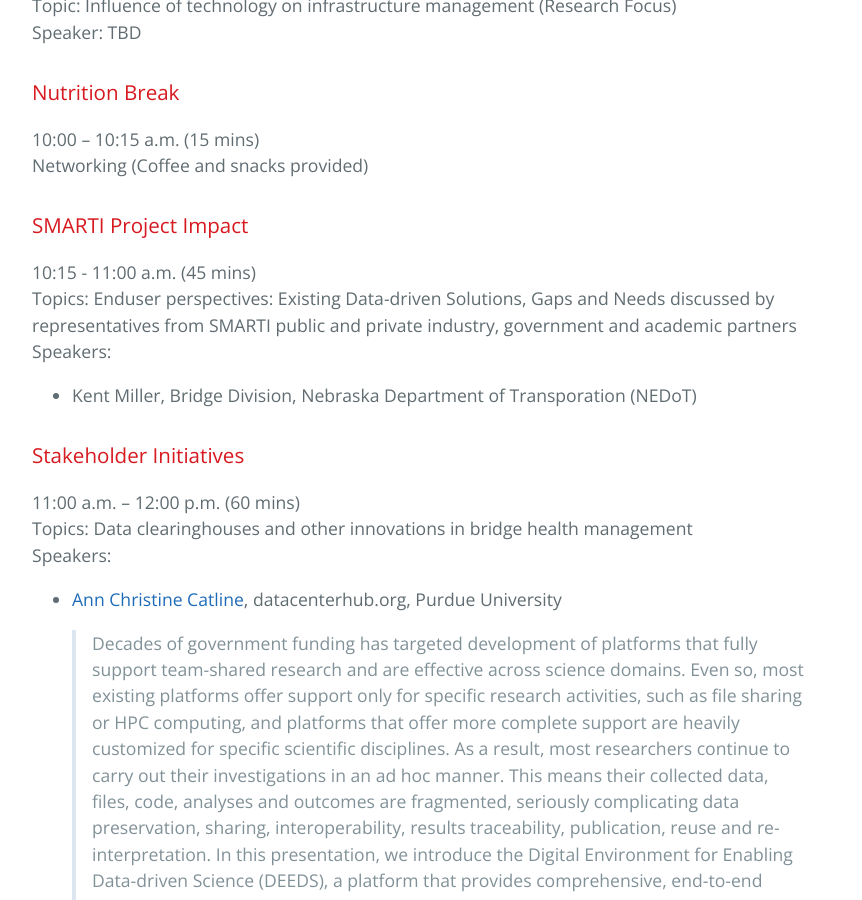
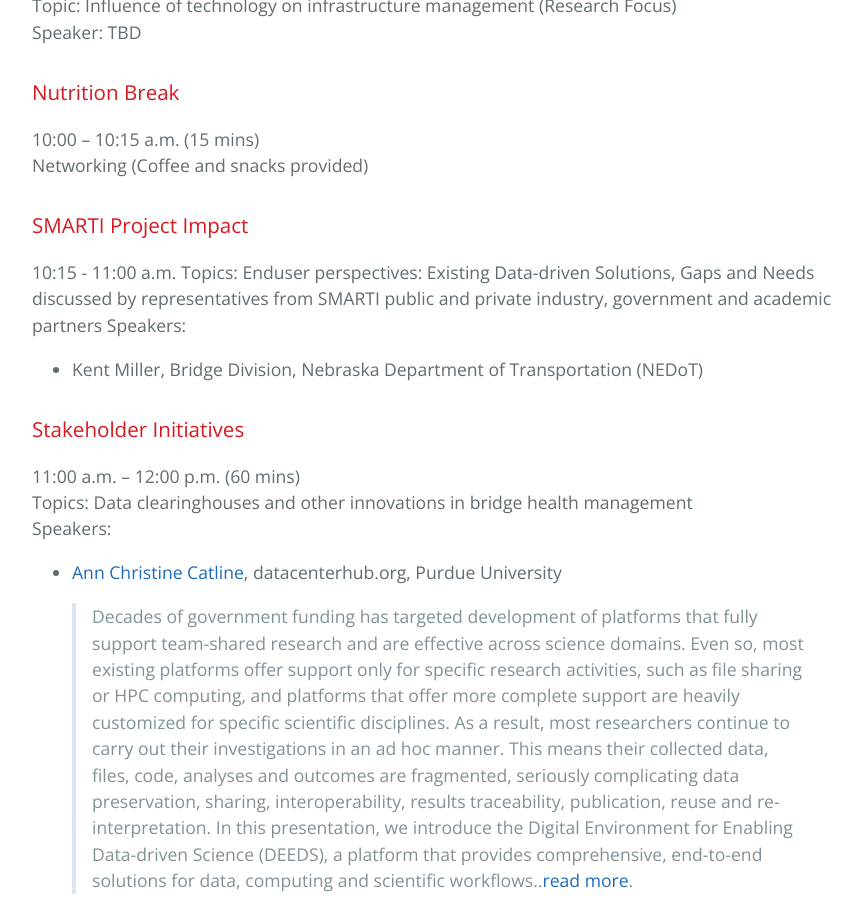
Before and after one commit to BridgingBigData/BridgingBigData.github.io, a Jekyll site: the page built from pages/bbd2019agenda.md, in a window 1280 px wide and 900 px high, scrolled down 1106 px. Shown: the whole window, without its empty margins (192-1054 px from the left). Built offline with Jekyll 4.4.1, drawn with Linux system fonts in a browser that asks for light colours.

Commit message:
Update bbd2019agenda.md

```diff
--- a/pages/bbd2019agenda.md
+++ b/pages/bbd2019agenda.md
@@ -32,10 +32,10 @@
 Networking (Coffee and snacks provided)
 
 ### SMARTI Project Impact
-10:15 - 11:00 a.m. (45 mins)
+10:15 - 11:00 a.m.
 Topics: Enduser perspectives: Existing Data-driven Solutions, Gaps and Needs discussed by representatives from SMARTI public and private industry, government and academic partners
 Speakers:
-- Kent Miller, Bridge Division, Nebraska Department of Transporation (NEDoT)
+- Kent Miller, Bridge Division, Nebraska Department of Transportation (NEDoT)
 
 ### Stakeholder Initiatives
 11:00 a.m. – 12:00 p.m. (60 mins)
```
